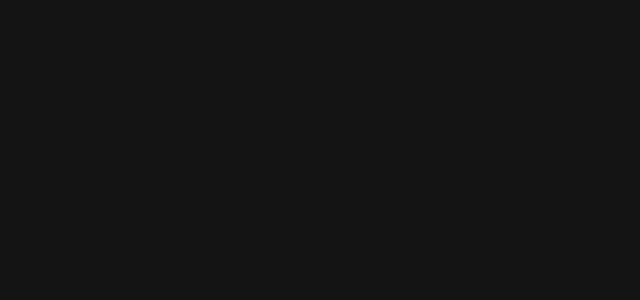
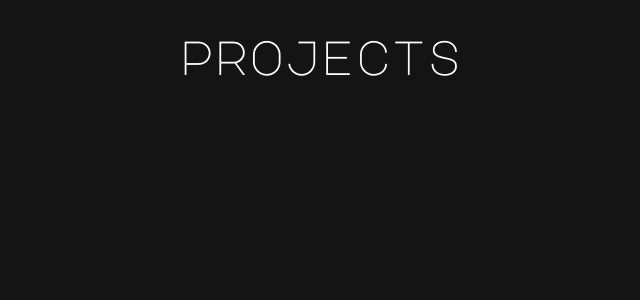
Before and after one commit to ZachNobles/ZachNobles.github.io, a React (Create React App) app: page /projects in a window 1280 px wide. Before the commit this address had no page. Shown: the top 300 px of the page, without its empty margins (320-960 px from the left). Built offline with nearby package versions, Linux system fonts and the light colour scheme.

Commit message:
projects page added

```diff
--- a/src/App.js
+++ b/src/App.js
@@ -8,6 +8,7 @@
 } from "react-router-dom";
 import Home from "./pages/home";
 import About from "./pages/about/about";
+import Projects from "./pages/projects/projects"
 
 function App() {
   return (
@@ -17,6 +18,7 @@
             <Route exact path="/" element={<Home />} />
             <Route exact path="/home" element={<Home />} />
             <Route path="/about" element={<About />} />
+            <Route path="/projects" element={<Projects />} />
           </Routes>
       </Router>
     </div>
--- /dev/null
+++ b/src/pages/projects/projects.css
@@ -0,0 +1,10 @@
+#projects-container {
+    width: inherit;
+
+    display: flex;
+    flex-direction: column;
+}
+
+.projects {
+    width: inherit;
+}
--- /dev/null
+++ b/src/pages/projects/projects.jsx
@@ -0,0 +1,12 @@
+import React from 'react'
+import './projects.css'
+
+const Projects = () => {
+    return <div className="page">
+        <div id="projects-container">
+            <div className="projects-component glyph" style={{fontSize: "3rem", padding: "2rem", textAlign: "center"}}>projects</div>
+        </div>
+    </div>;
+}
+
+export default Projects;
```
